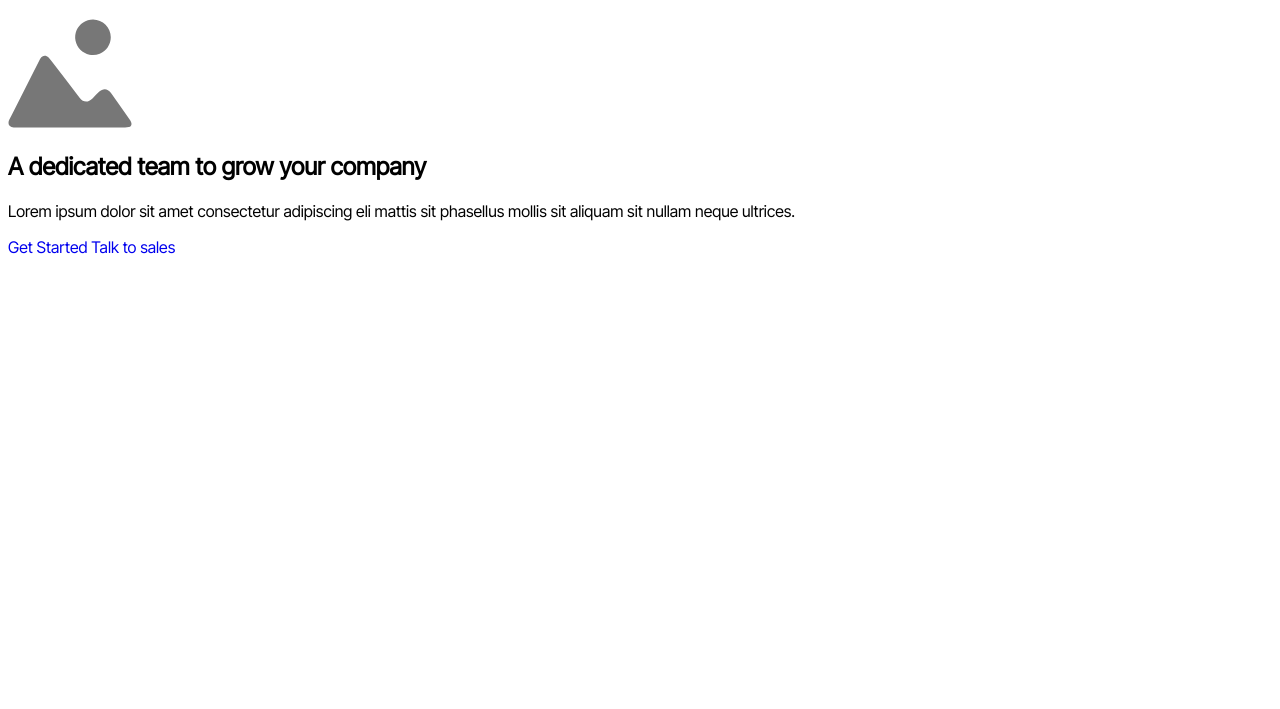
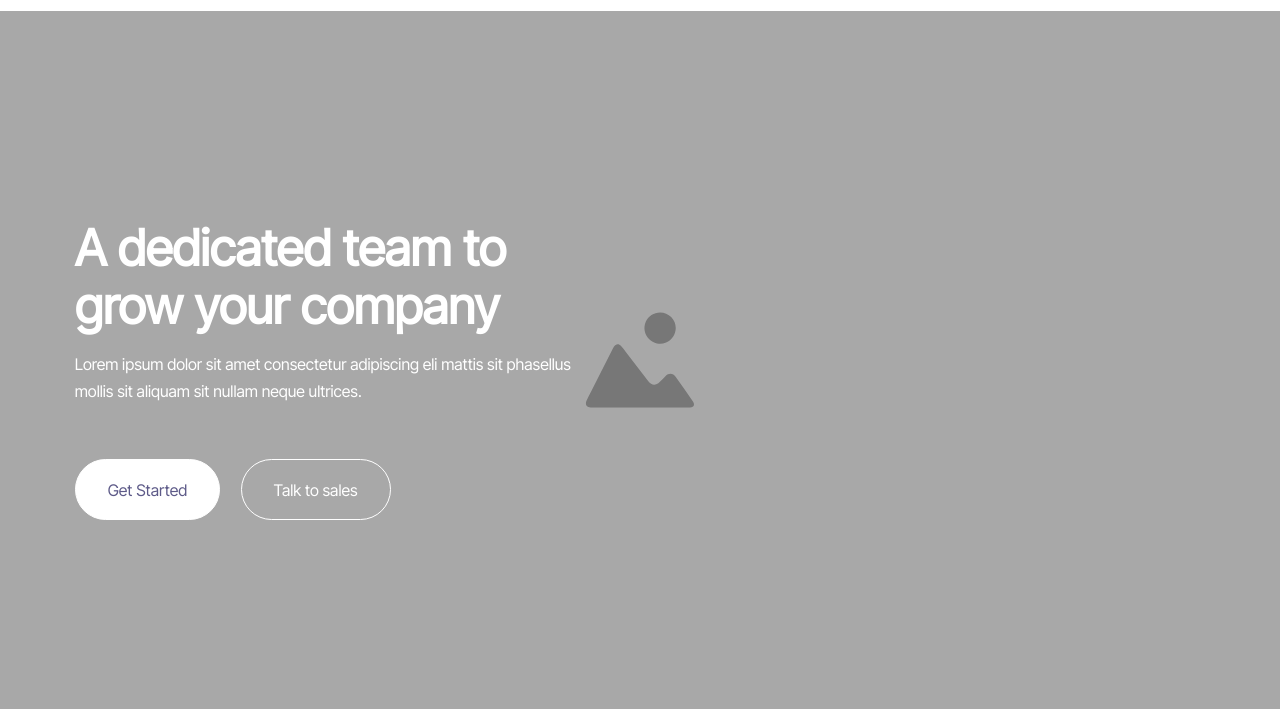
Before and after one commit to Gimcholas01/Ingredients, a plain HTML site: page index.html in a window 1280 px wide. Shown: the part 2060-2769 px from the top of the page. Before the commit the page ends 2325 px from the top, so only its background shows below. Drawn offline with Linux system fonts and the light colour scheme.

Commit message:
section 5 done

```diff
--- a/index.css
+++ b/index.css
@@ -1,3 +1,7 @@
+body {
+    margin: 0vw;
+}
+
 * {
     font-family: "Inter Tight";
 }
@@ -254,3 +258,63 @@ a {
     background-color: black;
     color: white !important;
 }
+
+.section-5 .wrapper {
+    position: relative;
+    height: 54.514vw;
+    background-color: #A8A8A8;
+}
+
+.section-5 .wrapper img {
+    position: absolute;
+    transform: translateX(-50%);
+    left: 50%;
+    top: 23.507vw;
+    height: 7.5vw;
+}
+
+.section-5 .content-wrapper {
+    margin-top: 16.215vw;
+    margin-left: 5.833vw;
+    position: absolute;
+}
+
+.section-5 .content-wrapper h2 {
+    width: 39.861vw;
+    margin-bottom: 1.111vw;
+    margin-top: 0vw;
+    color: white;
+    font-size: 3.889vw;
+    font-weight: 700;
+    line-height: 1.17;
+}
+
+.section-5 .content-wrapper p {
+    width: 39.861vw;
+    color: white;
+    font-size: 1.25vw;
+    font-weight: 400;
+    line-height: 1.66;
+}
+
+.section-5 .buttons-wrapper {
+    display: flex;
+    gap: 1.597vw;
+}
+
+.section-5 .buttons-wrapper a {
+    margin-top: 3.056vw;
+    padding-inline: 2.5vw;
+    padding-block: 1.667vw;
+    border-radius: 2.538vw;
+    border: 0.069vw solid white;
+    color: white;
+    font-size: 1.25vw;
+    font-weight: 400;
+    line-height: 1;
+}
+
+.section-5 .buttons-wrapper a:first-child {
+    background-color: white;
+    color:#5D5A88;
+}
```
